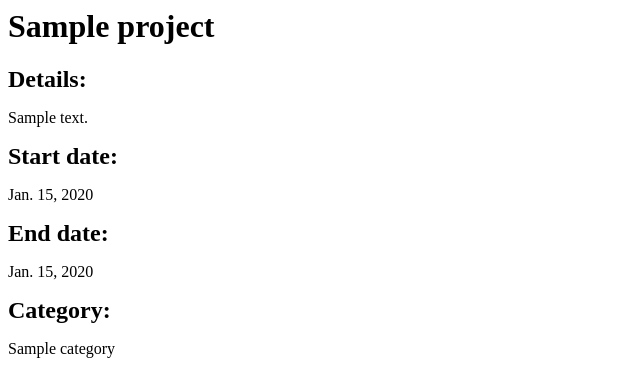
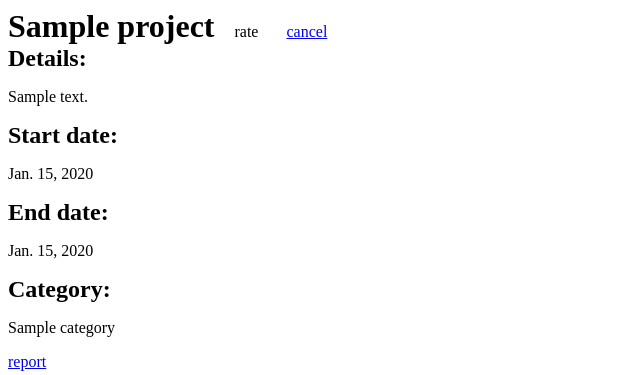
Before and after one commit to yasminqasem33/Crowd-Funding, a Django app: page /projects/1 in a window 1280 px wide. Shown: the top 375 px of the page, without its empty margins (0-640 px from the left). Run offline with Django 3.2, Linux system fonts and the light colour scheme; tables that the repository leaves empty hold one stand-in row (values such as "Sample post").

Commit message:
cancel project

```diff
--- a/project/templates/project/showOne.html
+++ b/project/templates/project/showOne.html
@@ -10,7 +10,10 @@
     <body>
       <!--display data div-->
 
-            <H1>{{ project.title }}</H1>
+            <H1 style="display:inline">{{ project.title }}</H1> &nbsp; &nbsp;
+      <p style="display:inline">rate</p> &nbsp; &nbsp; &nbsp;
+      <a href="{% url 'cancel_pro' project.id %}">cancel</a>
+<br>
 
            <h2 for="details" style="display:inline">Details:  </h2>
            <p >{{ project.details}}</p>
--- a/project/urls.py
+++ b/project/urls.py
@@ -6,6 +6,7 @@
     path('<int:id>', views.showOne, name='show_project'),
     path('<int:id>/donatation', views.addDonate, name='add_donation'),
     path('<int:id>/reportPro', views.report_pro, name='report_pro'),
-    path('<int:id>/reportCom', views.report_com, name='report_com')
+    path('<int:id>/reportCom', views.report_com, name='report_com'),
+    path('<int:id>/cancel', views.cancel_pro, name='cancel_pro'),
 
 ]
--- a/project/views.py
+++ b/project/views.py
@@ -27,6 +27,8 @@
     if request.method == 'POST':
         comment = Form_comment(request.POST)
         donation = Form_donation(request.POST)
+        report_pro = Form_reportProject()
+        report_com = Form_reportComment()
         if comment.is_valid():
             print("valid")
         comment_obj = Comment()
@@ -70,7 +72,7 @@
                 donation_obj.donation = request.POST['donation']
                 donation_obj.save()
             else:
-                messages.error(request, 'Project reach the total target')
+                messages.error(request, 'By this donation Project  will overlap the total target')
             return redirect('show_project', id=id)
 
 
@@ -99,6 +101,12 @@
             report_com_obj.save()
 
         return redirect('show_project', id=id)
+def cancel_pro(request,id):
+    totaltarget = Project.objects.values_list('total_target').get(id=id)[0]
+
+    if calcDontion(id) < totaltarget/4:
+        Project.objects.get(id=id).delete()
+    #handling redirect to userhome
 
 def calcDontion(id):
     sum=0
```
